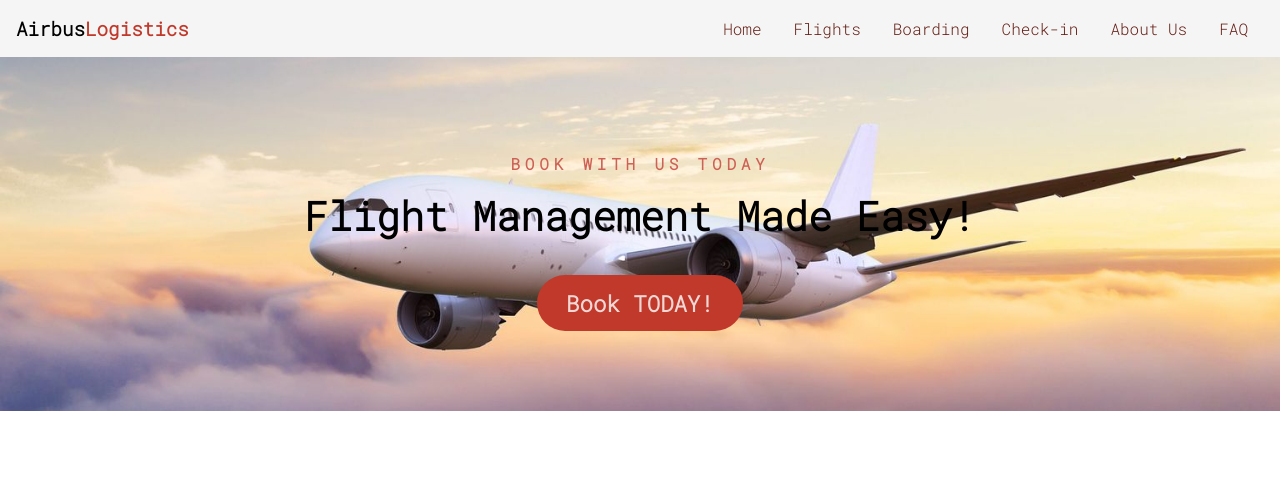
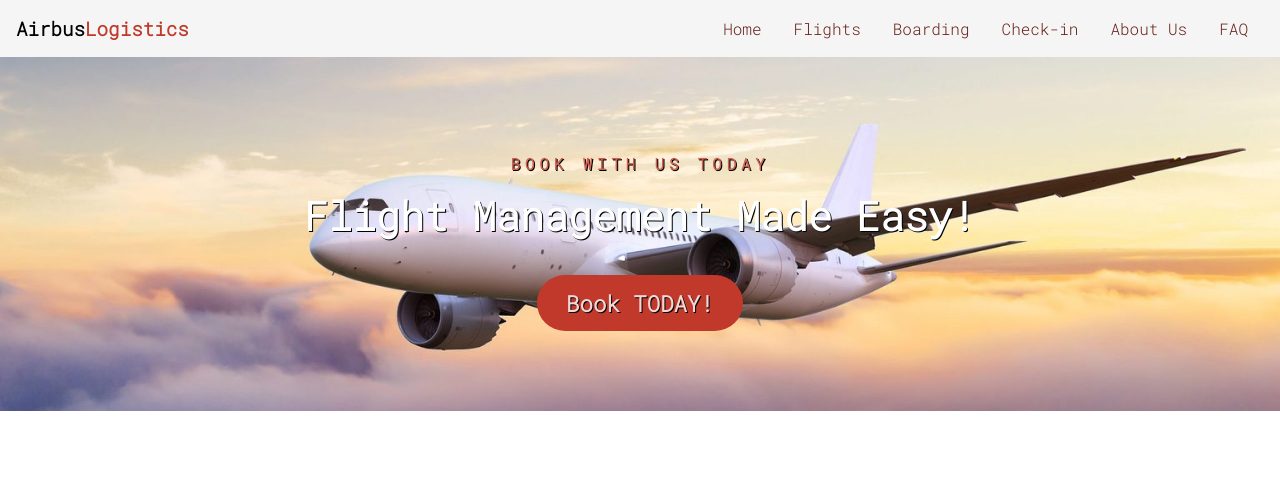
Before and after one commit to Teetuu2/COSC3380-team14, a web app: file client/index.html in a window 1280 px wide. Shown: the top 489 px of the page. Run offline with its HTML, style and script files only (its server is not run), Linux system fonts and the light colour scheme; style sheets or scripts are compiled from the project's sources.

Commit message:
Update main.scss

```diff
--- a/client/css/main.scss
+++ b/client/css/main.scss
@@ -57,6 +57,8 @@ section{
 }
 
 .mainPage{
+    color: white;
+    text-shadow: 1px 1px black;
     text-align: center;
     background: url(images/homescreenairplane.jpeg);
     padding: none;
```
